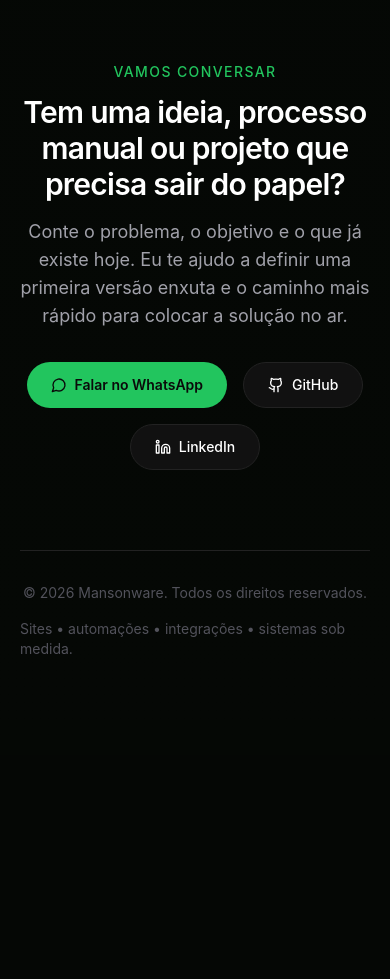
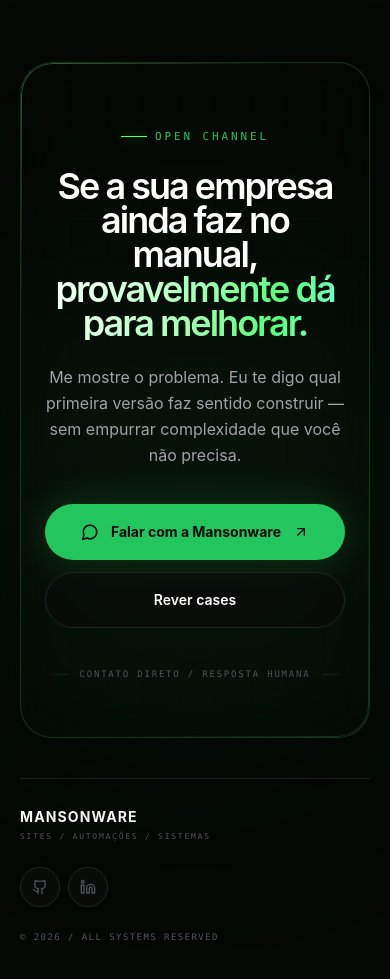
Before and after one commit to Mansonware/mansonware-portfolio, a Next.js app: page / in a window 390 px wide. Shown: the part 7760-8739 px from the top of the page. Before the commit the page ends 8515 px from the top, so only its background shows below. Built offline with nearby package versions, Linux system fonts and the light colour scheme; no server answers.

Commit message:
feat: criar fechamento comercial cinematográfico

```diff
--- a/components/Footer.tsx
+++ b/components/Footer.tsx
@@ -1,65 +1,87 @@
-import { Github, Linkedin, Mail, MessageCircle } from "lucide-react";
+import { ArrowUpRight, Github, Linkedin, MessageCircle } from "lucide-react";
 import Reveal from "@/components/Reveal";
 import { SOCIAL_LINKS } from "@/lib/data";
 
 export default function Footer() {
-  const primaryHref = SOCIAL_LINKS.whatsapp || SOCIAL_LINKS.email;
-  const primaryLabel = SOCIAL_LINKS.whatsapp ? "Falar no WhatsApp" : "Enviar e-mail";
-  const PrimaryIcon = SOCIAL_LINKS.whatsapp ? MessageCircle : Mail;
+  return (
+    <footer id="contato" aria-label="Contato" className="relative overflow-hidden border-t border-border py-24 sm:py-32">
+      <div className="pointer-events-none absolute inset-0 cyber-grid opacity-25 [mask-image:radial-gradient(circle_at_50%_50%,black,transparent_72%)]" />
+      <div className="pointer-events-none absolute left-1/2 top-1/2 h-[30rem] w-[30rem] -translate-x-1/2 -translate-y-1/2 rounded-full bg-accent/[0.07] blur-[130px]" />
 
-  return (
-    <footer
-      id="contato"
-      aria-label="Contato"
-      className="relative border-t border-border py-24 sm:py-32"
-    >
-      <div className="section-container">
-        <Reveal className="flex flex-col items-center text-center">
-          <span className="text-sm font-medium uppercase tracking-widest text-accent">
-            Vamos conversar
-          </span>
-          <h2 className="mt-3 max-w-2xl text-3xl font-semibold tracking-tight text-text sm:text-4xl">
-            Tem uma ideia, processo manual ou projeto que precisa sair do papel?
-          </h2>
-          <p className="mt-4 max-w-2xl text-lg text-text-muted">
-            Conte o problema, o objetivo e o que já existe hoje. Eu te ajudo a definir
-            uma primeira versão enxuta e o caminho mais rápido para colocar a solução no ar.
-          </p>
+      <div className="section-container relative z-10">
+        <Reveal>
+          <div className="holo-panel hud-corners scan-beam relative overflow-hidden rounded-[2rem] px-6 py-14 text-center sm:px-10 sm:py-20 lg:px-16">
+            <div className="absolute inset-0 cyber-grid opacity-20" />
+            <div className="relative z-10 mx-auto max-w-4xl">
+              <span className="section-kicker justify-center">Open channel</span>
+              <h2 className="mt-6 text-4xl font-semibold leading-[0.95] tracking-[-0.055em] text-text sm:text-5xl lg:text-7xl">
+                Se a sua empresa ainda faz no manual,
+                <span className="block text-gradient">provavelmente dá para melhorar.</span>
+              </h2>
+              <p className="mx-auto mt-6 max-w-2xl text-base leading-relaxed text-text-muted sm:text-lg">
+                Me mostre o problema. Eu te digo qual primeira versão faz sentido construir — sem empurrar complexidade que você não precisa.
+              </p>
 
-          <div className="mt-8 flex flex-wrap justify-center gap-4">
-            <a
-              href={primaryHref}
-              target={SOCIAL_LINKS.whatsapp ? "_blank" : undefined}
-              rel={SOCIAL_LINKS.whatsapp ? "noopener noreferrer" : undefined}
-              className="inline-flex items-center gap-2 rounded-full bg-accent px-6 py-3 text-sm font-semibold text-background transition-transform hover:scale-[1.03] hover:shadow-glow-sm"
-            >
-              <PrimaryIcon size={16} />
-              {primaryLabel}
-            </a>
+              <div className="mt-9 flex flex-col justify-center gap-3 sm:flex-row">
+                <a
+                  href={SOCIAL_LINKS.whatsapp}
+                  target="_blank"
+                  rel="noopener noreferrer"
+                  className="group inline-flex min-h-14 items-center justify-center gap-3 rounded-full bg-accent px-7 text-sm font-bold text-background shadow-[0_0_40px_rgba(86,255,120,.16)] transition-transform hover:scale-[1.025]"
+                >
+                  <MessageCircle size={18} />
+                  Falar com a Mansonware
+                  <ArrowUpRight size={16} className="transition-transform group-hover:translate-x-0.5 group-hover:-translate-y-0.5" />
+                </a>
+                <a
+                  href="#projetos"
+                  className="inline-flex min-h-14 items-center justify-center rounded-full border border-border bg-background/50 px-7 text-sm font-semibold text-text transition-colors hover:border-accent/35 hover:bg-accent/[0.05]"
+                >
+                  Rever cases
+                </a>
+              </div>
+
+              <div className="mx-auto mt-10 flex max-w-xl items-center gap-3 font-mono text-[9px] uppercase tracking-[0.2em] text-text-subtle">
+                <span className="h-px flex-1 bg-gradient-to-r from-transparent to-border" />
+                contato direto / resposta humana
+                <span className="h-px flex-1 bg-gradient-to-l from-transparent to-border" />
+              </div>
+            </div>
+          </div>
+        </Reveal>
+
+        <div className="mt-10 flex flex-col gap-6 border-t border-border pt-7 sm:flex-row sm:items-center sm:justify-between">
+          <div>
+            <div className="text-sm font-bold tracking-[0.08em] text-text">MANSONWARE</div>
+            <div className="mt-1 font-mono text-[8px] uppercase tracking-[0.22em] text-text-subtle">
+              sites / automações / sistemas
+            </div>
+          </div>
+
+          <div className="flex items-center gap-2">
             <a
               href={SOCIAL_LINKS.github}
               target="_blank"
               rel="noopener noreferrer"
-              className="inline-flex items-center gap-2 rounded-full border border-border bg-surface px-6 py-3 text-sm font-medium text-text transition-colors hover:border-text-subtle hover:bg-surface-2"
+              aria-label="GitHub"
+              className="flex h-10 w-10 items-center justify-center rounded-full border border-border bg-surface/40 text-text-subtle transition-colors hover:border-accent/30 hover:text-accent"
             >
               <Github size={16} />
-              GitHub
             </a>
             <a
               href={SOCIAL_LINKS.linkedin}
               target="_blank"
               rel="noopener noreferrer"
-              className="inline-flex items-center gap-2 rounded-full border border-border bg-surface px-6 py-3 text-sm font-medium text-text transition-colors hover:border-text-subtle hover:bg-surface-2"
+              aria-label="LinkedIn"
+              className="flex h-10 w-10 items-center justify-center rounded-full border border-border bg-surface/40 text-text-subtle transition-colors hover:border-accent/30 hover:text-accent"
             >
               <Linkedin size={16} />
-              LinkedIn
             </a>
           </div>
-        </Reveal>
 
-        <div className="mt-20 flex flex-col items-center justify-between gap-4 border-t border-border pt-8 text-sm text-text-subtle sm:flex-row">
-          <p>© {new Date().getFullYear()} Mansonware. Todos os direitos reservados.</p>
-          <p>Sites • automações • integrações • sistemas sob medida.</p>
+          <p className="font-mono text-[9px] uppercase tracking-[0.16em] text-text-subtle">
+            © {new Date().getFullYear()} / all systems reserved
+          </p>
         </div>
       </div>
     </footer>
```
